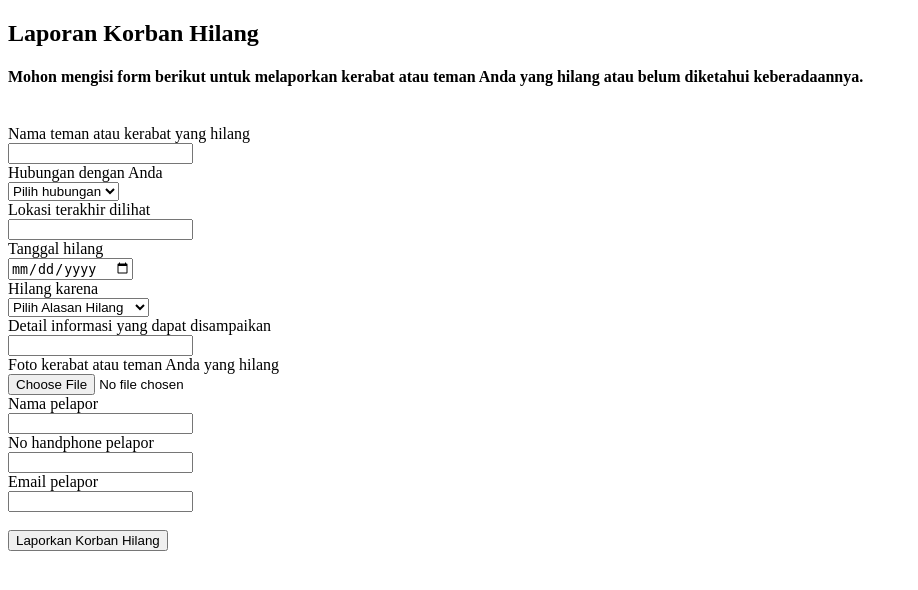
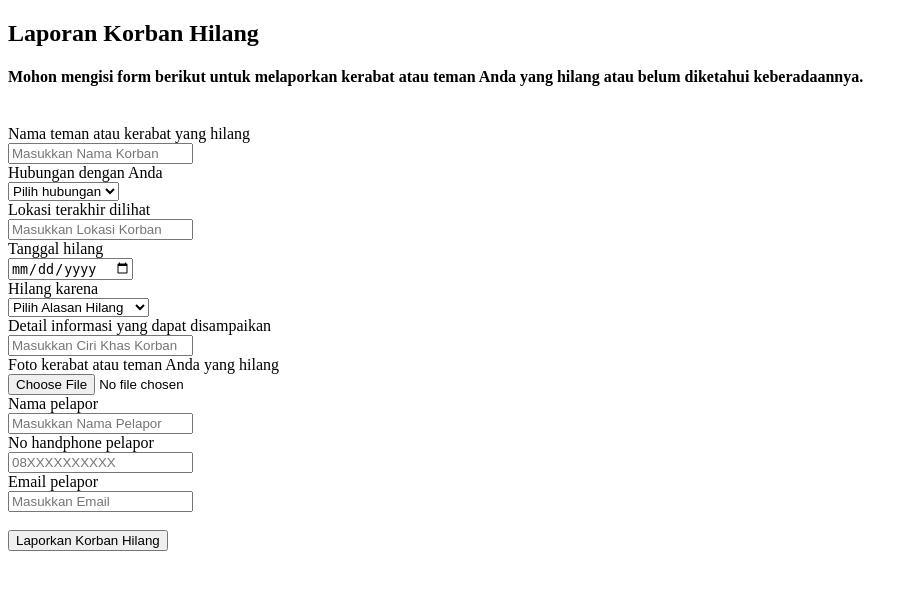
Before and after one commit to nandaarya/cari_korban, a PHP site: page /views/lapor.php in a window 1280 px wide. Shown: the top 590 px of the page, without its empty margins (0-918 px from the left). Run offline with PHP 8.4, Linux system fonts and the light colour scheme.

Commit message:
add placeholder to input

```diff
--- a/views/dataditemukan.php
+++ b/views/dataditemukan.php
@@ -22,7 +22,7 @@ $index = 1;
         <br><br>
         <form action="dataditemukan.php" method="get">
             <label>Cari :</label>
-            <input type="text" name="cari">
+            <input type="text" name="cari" placeholder="Masukkan nama...">
             <input type="submit" value="cari">
         </form>
         <br><br>
--- a/views/datahilang.php
+++ b/views/datahilang.php
@@ -23,7 +23,7 @@ $index = 1;
         <br><br>
         <form action="datahilang.php" method="get">
             <label>Cari :</label>
-            <input type="text" name="cari">
+            <input type="text" name="cari" placeholder="Masukkan nama...">
             <input type="submit" value="cari">
         </form>
         <br><br>
--- a/views/lapor.php
+++ b/views/lapor.php
@@ -13,7 +13,7 @@
     <form action="..\models\process.php" method="post">
         <label>Nama teman atau kerabat yang hilang</label>
         <br>
-        <input type="text" name="nama_korban" required>
+        <input type="text" name="nama_korban" placeholder="Masukkan Nama Korban" required>
 
         <br>
         <label for="hubungan">Hubungan dengan Anda</label>
@@ -32,7 +32,7 @@
 
         <label>Lokasi terakhir dilihat</label>
         <br>
-        <input type="text" name="lokasi" required>
+        <input type="text" name="lokasi" placeholder="Masukkan Lokasi Korban" required>
         <br>
 
         <label for="tanggal_hilang">Tanggal hilang</label>
@@ -53,7 +53,7 @@
 
         <label>Detail informasi yang dapat disampaikan</label>
         <br>
-        <input type="text" name="detail" required>
+        <input type="text" name="detail" placeholder="Masukkan Ciri Khas Korban" required>
         <br>
 
         <label>Foto kerabat atau teman Anda yang hilang</label>
@@ -63,17 +63,17 @@
 
         <label>Nama pelapor</label>
         <br>
-        <input type="text" name="nama_pelapor">
+        <input type="text" name="nama_pelapor" placeholder="Masukkan Nama Pelapor">
         <br>
 
         <label for="phone">No handphone pelapor</label>
         <br>
-        <input type="tel" id="phone" name="telepon" pattern="[0]{1}[8]{1}[0-9]{2}[0-9]{4}[0-9]{4}" required>
+        <input type="tel" id="phone" name="telepon" pattern="[0]{1}[8]{1}[0-9]{2}[0-9]{4}[0-9]{4}" placeholder="08XXXXXXXXXX" required>
         <br>
 
         <label for="email">Email pelapor</label>
         <br>
-        <input type="email" id="email" name="email">
+        <input type="email" id="email" name="email" placeholder="Masukkan Email">
         <br><br>
 
         <input type="hidden" name="status" value="Hilang">
```
Also changed, not shown: index.php (added).
